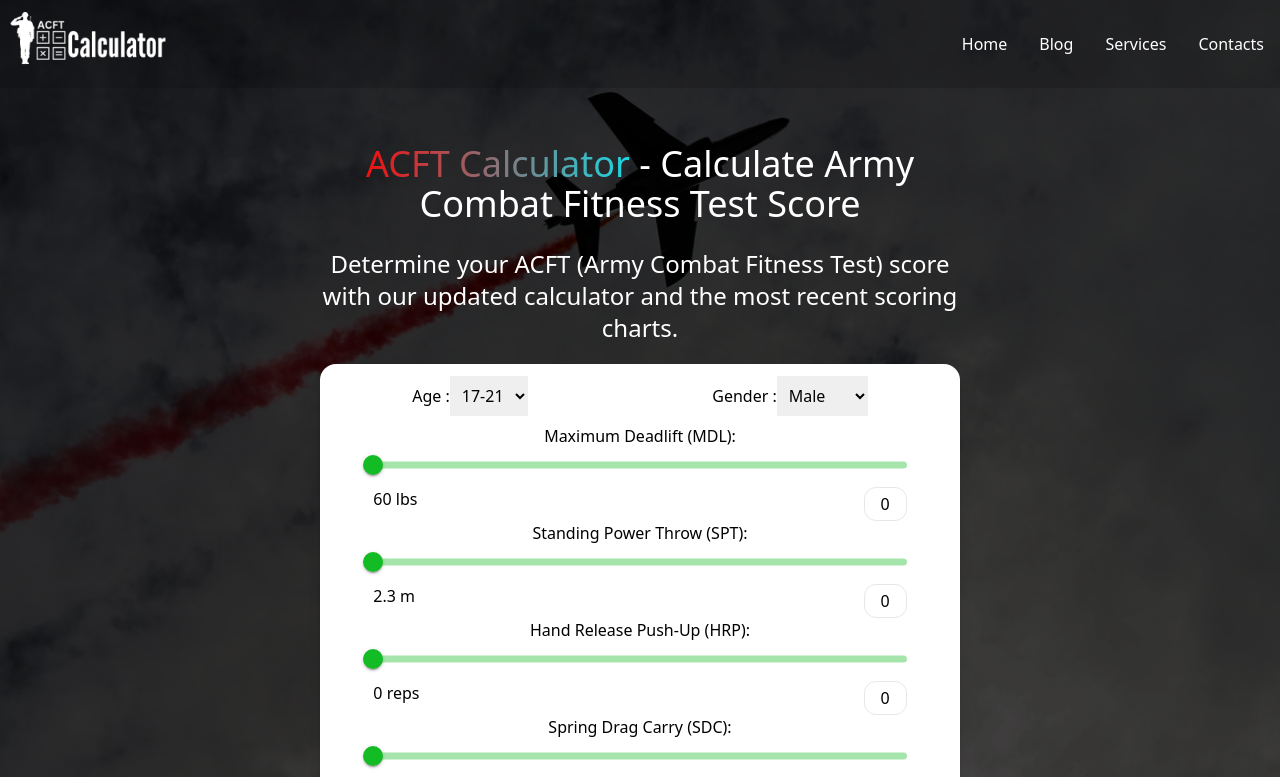
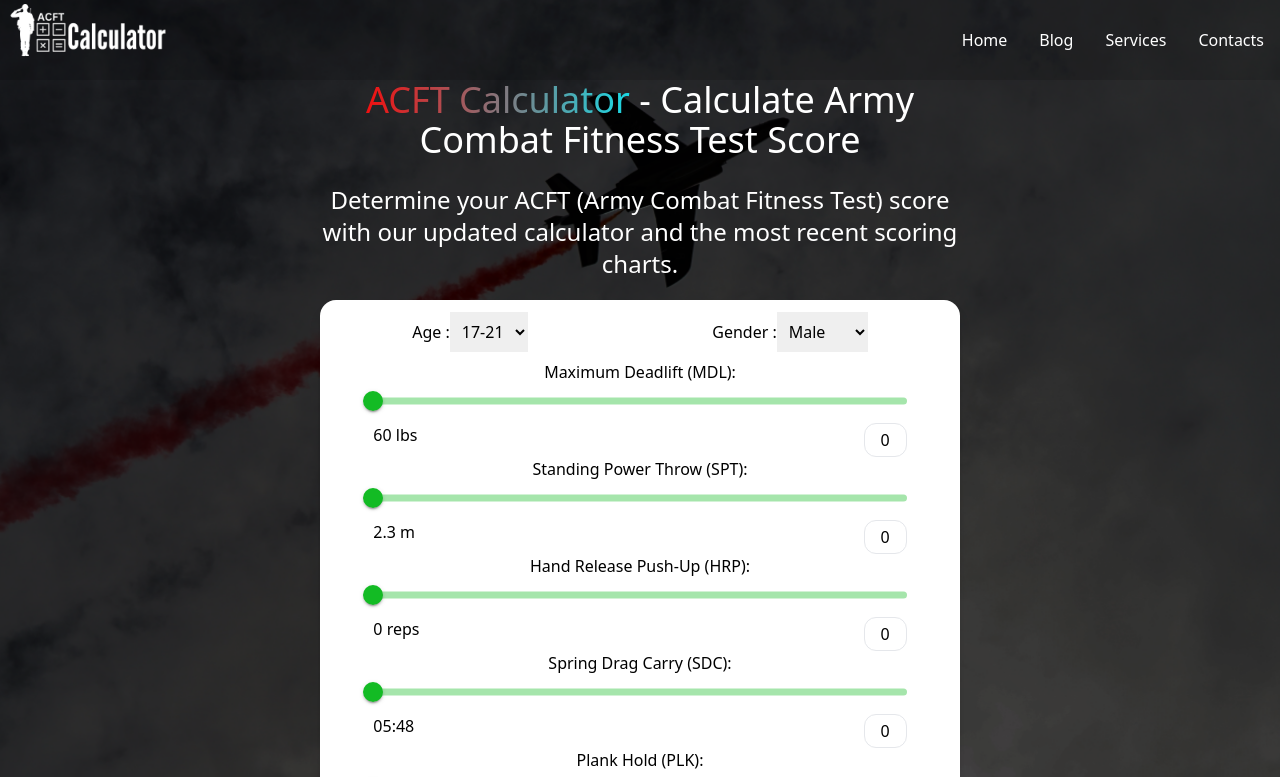
Before and after one commit to NeilSagar/tempDeploy, a React (Create React App) app: page / in a window 1280 px wide. Shown: the top 777 px of the page. Built offline with nearby package versions, Linux system fonts and the light colour scheme; what tailwindcss-text-fill would draw is missing.

Commit message:
design changes

```diff
--- a/src/components/Navbar.jsx
+++ b/src/components/Navbar.jsx
@@ -10,11 +10,8 @@ export default function Navbar() {
 
   return (
     <div id="navbar">
-    <div className='flex justify-between
-    bg-opacity-15
-    bg-black
-    text-white'>
-        <div className='ms-2 mt-2'>
+    <div className='flex justify-between bg-opacity-15 bg-black text-white'>
+        <div className='ms-2'>
           <img  className='h-20 object-cover object-center w-40'
             src={logoImg}
             alt='logo'
@@ -41,7 +38,7 @@ export default function Navbar() {
       <button className='hover:underline'>Contacts</button>
     </div>
 
-    <div className='lg:w-1/2 md:w-2/3 sm:w-9/12 w-11/12  mx-auto text-center mt-14'>
+    <div className='lg:w-1/2 md:w-2/3 sm:w-9/12 w-11/12  mx-auto text-center '>
         <div className='  text-white flex flex-col space-y-6'>
             <h2 className='w-2/3 min-w-fit mx-auto lg:text-4xl md:text-4xl sm:text-3xl text-xl text-center '>
             <span className='ColorfulHeading'>ACFT Calculator</span> - Calculate Army Combat Fitness Test Score</h2>
```
